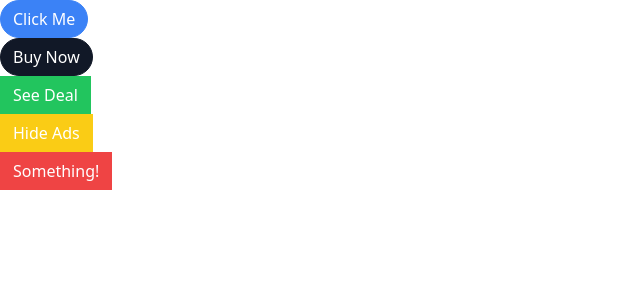
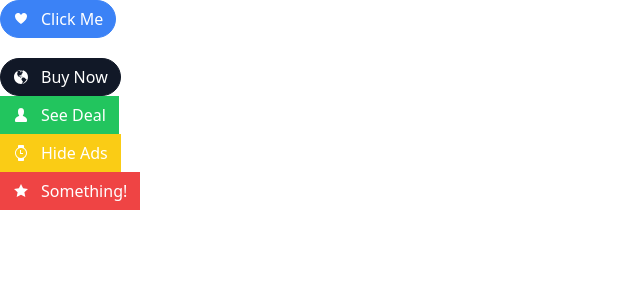
Before and after one commit to Jeevaneupane23/Components-on-React, a React (Create React App) app: page / in a window 1280 px wide. Shown: the top 300 px of the page, without its empty margins (0-640 px from the left). Built offline with nearby package versions, Linux system fonts and the light colour scheme.

Commit message:
Project is competed

```diff
--- a/src/App.js
+++ b/src/App.js
@@ -1,22 +1,31 @@
 import Button from "./Button";
+import {GoHeart} from 'react-icons/go'
+import {GoGlobe} from 'react-icons/go'
+import {GoPerson} from 'react-icons/go'
+import {GoWatch} from 'react-icons/go'
+import {GoStar} from 'react-icons/go'
 
 function App() {
+
+  const handleClick=()=>{
+    console.log("Button was clicked");
+  }
   return (
     <div>
       <div>
-        <Button primary rounded>Click Me</Button>
+        <Button primary rounded onClick={handleClick} className="mb-5"  ><GoHeart/> Click Me</Button>
       </div>
       <div>
-        <Button secondary rounded >Buy Now</Button>
+        <Button secondary rounded onMouseOver={handleClick} > <GoGlobe/>Buy Now</Button>
       </div>
       <div>
-        <Button success >See Deal</Button>
+        <Button success ><GoPerson/> See Deal</Button>
       </div>
       <div>
-        <Button warning >Hide Ads</Button>
+        <Button warning > <GoWatch/> Hide Ads</Button>
       </div>
       <div>
-        <Button danger >Something!</Button>
+        <Button danger ><GoStar/> Something!</Button>
       </div>
 
 
--- a/src/Button.js
+++ b/src/Button.js
@@ -11,8 +11,10 @@ function Button({
     danger,
     outline,
     rounded,
+   ...rest
   }) {
-  const classes = className('px-3 py-1.5 border', {
+
+    const classes = className(rest.className,'flex items-center gap-3 px-3 py-1.5 border', {
       'border-blue-500 bg-blue-500 text-white': primary,
       'border-gray-900 bg-gray-900 text-white': secondary,
       'border-green-500 bg-green-500 text-white': success,
@@ -27,8 +29,11 @@ function Button({
       'text-red-500': outline && danger,
     });
 
-  return <button className={classes}>{children}</button>;
+
+    return <button {...rest} className={classes} >{children}</button>;
   }
+
+
 Button.propTypes = {
     checkVariationValue: ({ primary, secondary,
         success,
```
Lines whose indentation alone changed are shown as unchanged.
